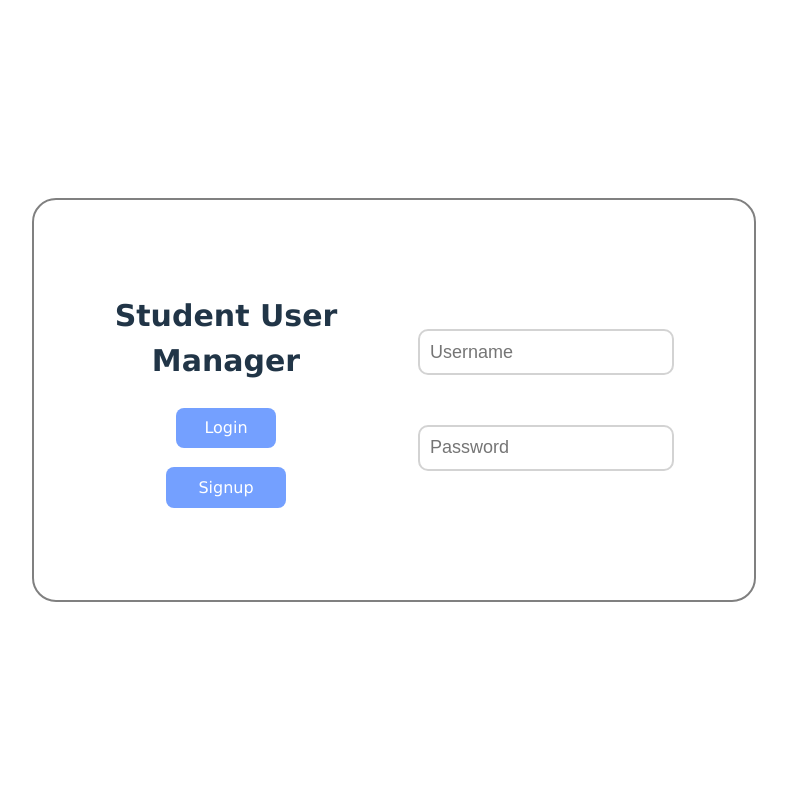
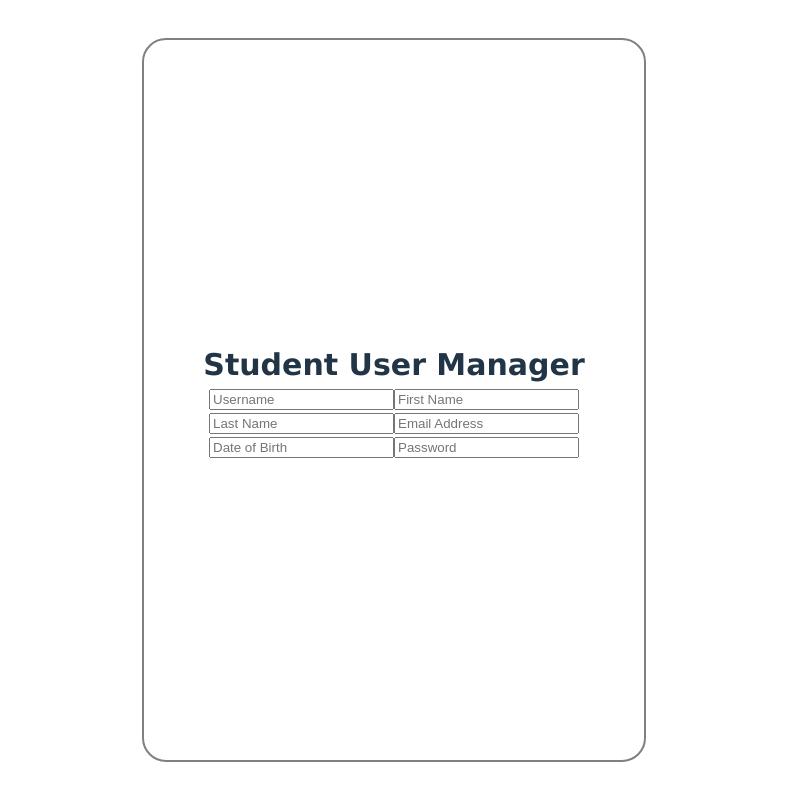
Before and after one commit to Adaminoo/Capstone, a React (Vite) app in the folder client/: page / in a window 1280 px wide. Shown: the whole page, without its empty margins (246-1033 px from the left). Built offline with nearby package versions, Linux system fonts and the light colour scheme.

Commit message:
signup page partially formatted

```diff
--- a/client/src/App.jsx
+++ b/client/src/App.jsx
@@ -3,7 +3,7 @@ import { useState, useEffect } from 'react'
 import './App.css'
 
 function App() {
-  const [status, setStatus] = useState('loginPage')
+  const [status, setStatus] = useState('signupPage')
   const [signup, setSignup] = useState({
     username: '',
     firstName: '',
@@ -36,10 +36,6 @@ function App() {
       console.log(data.token)
       setStatus('homePage')
     })
-  }
-
-  const handlePage = () => {
-
   }
 
   {/*function handleChange({ target }) {
@@ -88,19 +84,71 @@ function App() {
   if (status == 'signupPage') {
     return (
       <>
-        <div className='login'>
-        <div className='loginLeft'>
-          <div className='loginTitle'>Student User Manager</div>
-          <div id='lbs'>
-            <button className='loginButton' onClick={handleLogin}>Login</button>
-            <button className='signupButton' onClick={() => setStatus('signupPage')}>Signup</button>
+        <div className='signup'>
+          <div className='signupTop'>
+            <div className='loginTitle'>Student User Manager</div>
+          </div>
+          <div className='signupBottom'>
+          <input
+            id='username'
+            className='userInput'
+            name='username'
+            placeholder='Username'
+            defaultValue={signup.username}
+            onChange={handleChange}
+          ></input>
+            <input
+              id='firstName'
+              className='userInput'
+              name='firstName'
+              placeholder='First Name'
+              defaultValue={signup.firstName}
+              onChange={handleChange}
+
+            ></input>
+            <input
+             id='lastName'
+             className='userInput'
+             name='lastName'
+             placeholder='Last Name'
+             defaultValue={signup.lastName}
+             onChange={handleChange}
+            ></input>
+            <input
+              id='email'
+              className='userInput'
+              name='email'
+              placeholder='Email Address'
+              defaultValue={signup.email}
+              onChange={handleChange}
+            ></input>
+            <input
+              id='birthday'
+              className='userInput'
+              name='birthday'
+              placeholder='Date of Birth'
+              defaultValue={signup.birthday}
+              onChange={handleChange}
+            ></input>
+            <input
+              id='password'
+              className='userInput'
+              name='password'
+              placeholder='Password'
+              defaultValue={signup.password}
+              onChange={handleChange}
+            ></input>
+            {/* <input
+             className='userInput'
+             type='checkbox'
+              id='isAdmin'
+              name='isAdmin'
+
+              checked={signup.isAdmin}
+              onChange={handleCheck}
+            ></input> */}
           </div>
         </div>
-        <div className='loginRight'>
-          <input className='loginInput' id='loginUsername' placeholder='Username'></input>
-          <input className='loginInput' id='loginPassword' placeholder='Password'></input>
-        </div>
-      </div>
       </>
     )
   }
@@ -113,60 +161,6 @@ function App() {
           <div className='links'></div>
         </div>
         <div className='bottom'>
-
-          <div className='signup'>
-          <input
-            className='userInput'
-            id='username'
-            name='username'
-            defaultValue={signup.username}
-            onChange={handleChange}
-          ></input>
-            <input
-              className='userInput'
-              id='firstName'
-              name='firstName'
-              defaultValue={signup.firstName}
-              onChange={handleChange}
-
-            ></input>
-            <input
-             className='userInput'
-             id='lastName'
-             name='lastName'
-             defaultValue={signup.lastName}
-             onChange={handleChange}
-            ></input>
-            <input
-              className='userInput'
-              id='email'
-              name='email'
-              defaultValue={signup.email}
-              onChange={handleChange}
-            ></input>
-            <input
-             className='userInput'
-              id='birthday'
-              name='birthday'
-              defaultValue={signup.birthday}
-              onChange={handleChange}
-            ></input>
-            <input
-             className='userInput'
-              id='password'
-              name='password'
-              defaultValue={signup.password}
-              onChange={handleChange}
-            ></input>
-            <input
-             className='userInput'
-             type='checkbox'
-              id='isAdmin'
-              name='isAdmin'
-              checked={signup.isAdmin}
-              onChange={handleCheck}
-            ></input>
-          </div>
         </div>
       </div>
       <div className="card">
--- a/client/src/index.css
+++ b/client/src/index.css
@@ -54,12 +54,20 @@ button:focus-visible {
   }
 }
 
-.login {
+.login, .signup {
   display:flex;
   border-radius: 24px;
   width:720px;
   height:400px;
   border: solid 2px gray;
+}
+
+.signup {
+  flex-direction: column;
+  flex-wrap: wrap;
+  justify-content: center;
+  width:500px;
+  height:720px;
 }
 
 .loginLeft, .loginRight {
```
